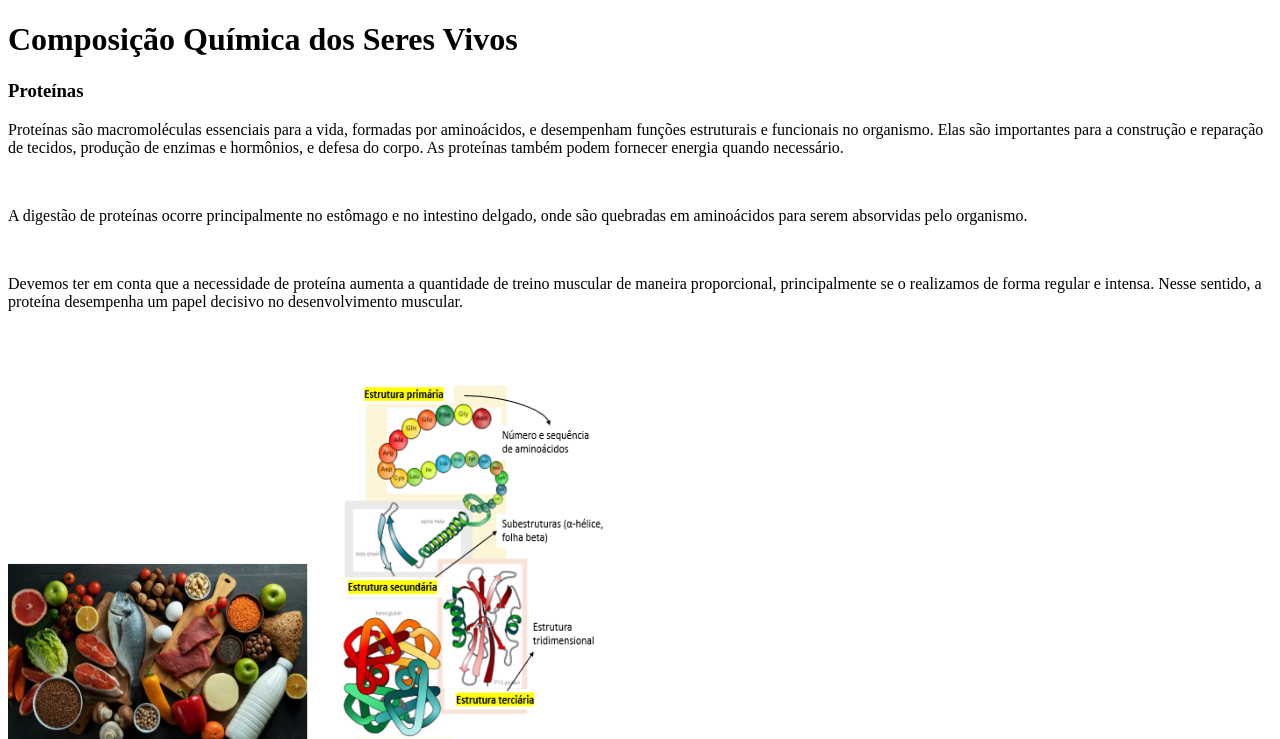
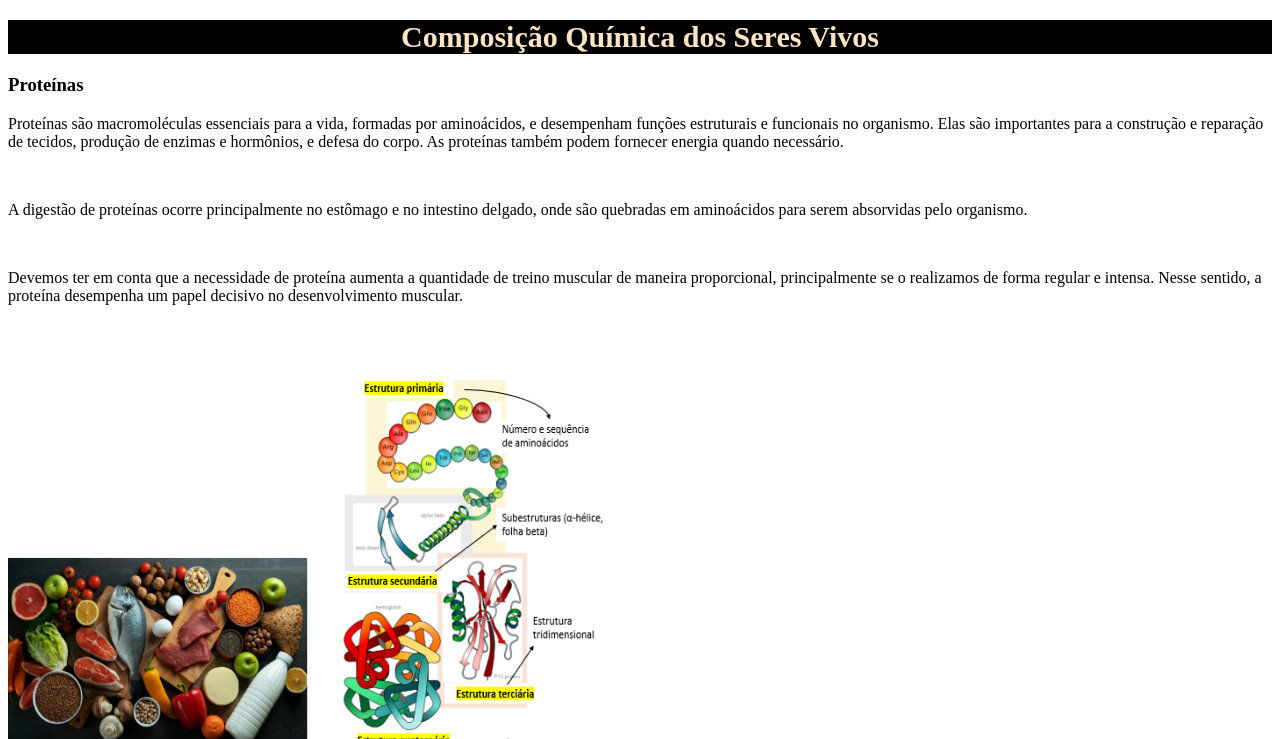
Before and after one commit to helloacorreia/exerc-cio-2, a plain HTML site: page index.html in a window 1280 px wide. Shown: the top 739 px of the page. Drawn offline with Linux system fonts and the light colour scheme.

Commit message:
02 de julho

```diff
--- a/style.css
+++ b/style.css
@@ -4,3 +4,10 @@ bory {
     text-align: justify;
     font-size: 25px;
 }
+
+h1{
+   background-color: black;
+   color: bisque;
+   text-align: center;
+   font-size: 30px;
+}
```
